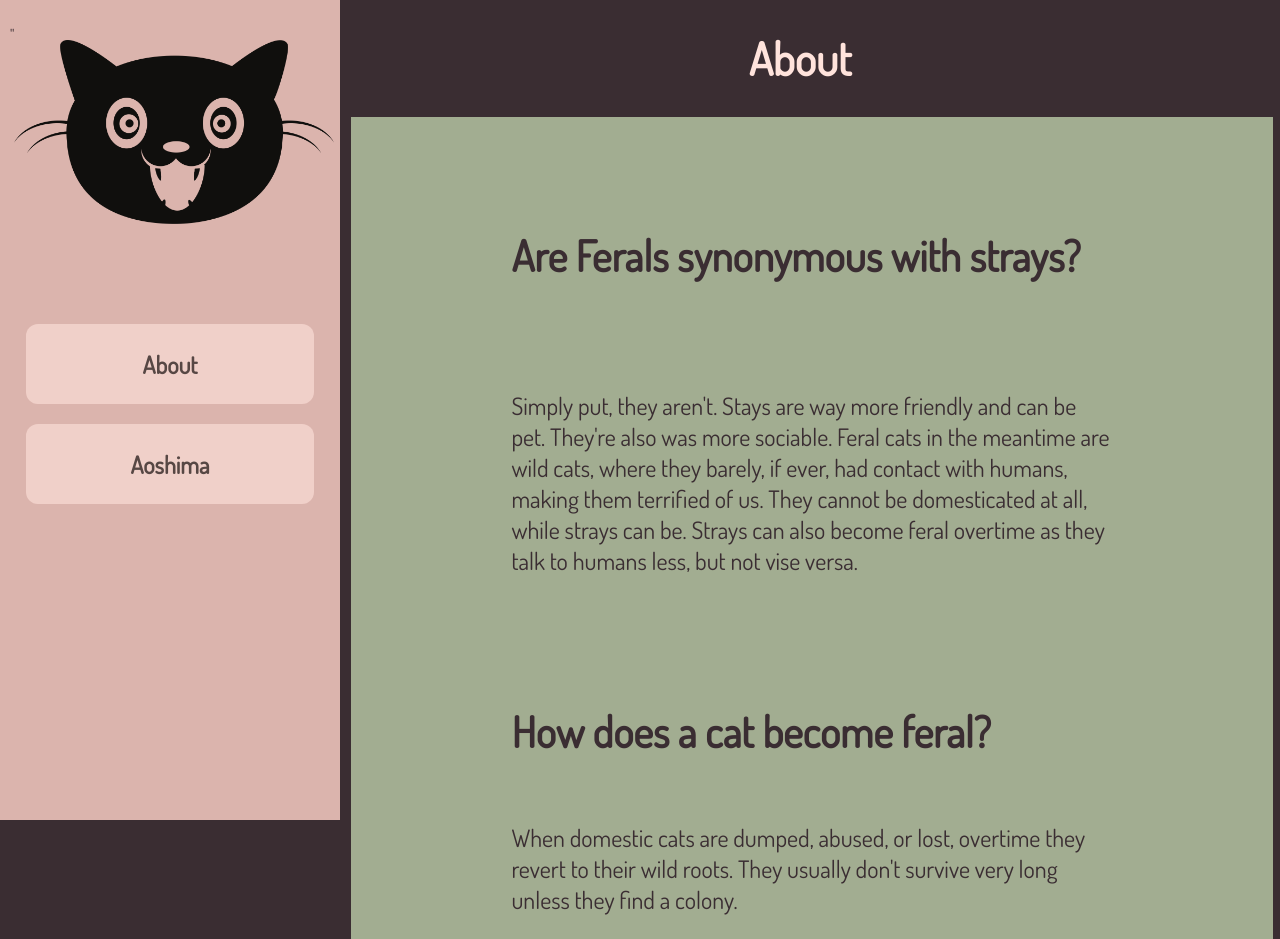
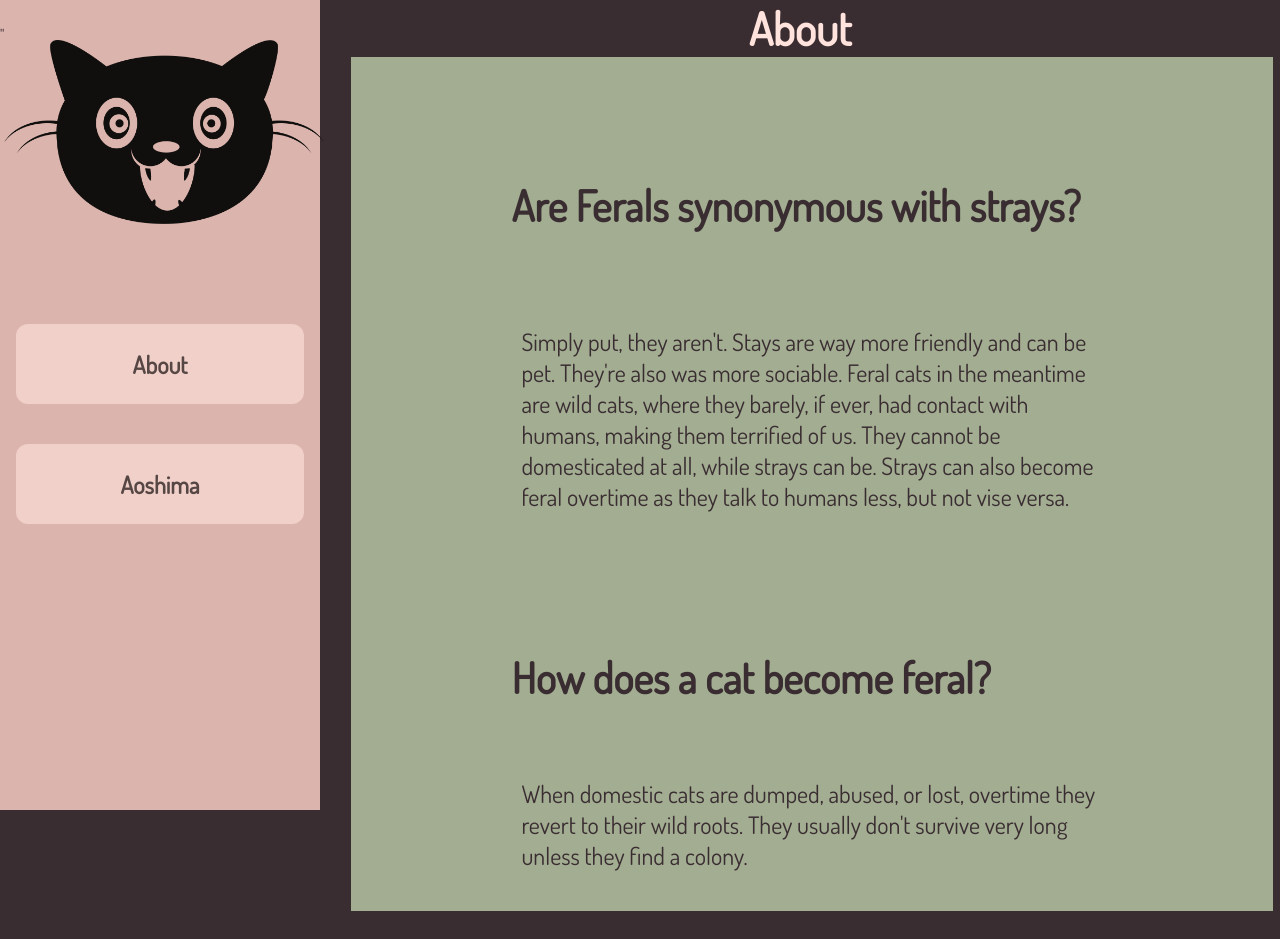
Before and after one commit to jb6400/FeralCats, a plain HTML site: page page02.html in a window 1280 px wide. After the commit the page ends 911 px from the top, so only its background shows below. Drawn offline with Linux system fonts and the light colour scheme.

Commit message:
played around with CSS Selectors

```diff
--- a/style.css
+++ b/style.css
@@ -1,14 +1,14 @@
-html{
-  padding: 0px;
-  margin: 0px;
-}
-/* fit entire window display and font choice*/
-body{
+/* fit entire window display and font choice */
+*{
   padding: 0px;
   margin: 0px;
   font-family: 'Dosis' ;
+}
+
+body{
   background-color: #3A2D32;
 }
+
 .header{
   text-align: center;
   background-color: #3A2D32;
@@ -20,21 +20,24 @@ body{
 }
 
 /*Uses flexbox as well as fixed*/
-.sideNav{
+ .sideNav{
   position: fixed;
   height: 100%;
   width: 25%;
   background-color: #DBB4AD;
   z-index: 1;
   text-align: center;
+  padding-top: 10px;
+}
+
+nav{
   display: flex;
-  align-content: space-between;
-  justify-content: center;
-  padding: 10px
+  flex-direction: column;
+  justify-content: space-around;
 }
 
 .mainContainer{
-  padding-top: 100px;
+  padding-top: 50px;
   position: absolute;
   right: 7px;
   width: 72%;
@@ -53,6 +56,12 @@ body{
   right: 0px;
   background-color: #A2AD91;
   color:#3A2D32;
+  padding-bottom: 30px;
+}
+
+.contentContainer > p {
+  box-sizing: border-box;
+  padding: 10px;
 }
 
 /*flexbox used + even spacing betwene images*/
@@ -63,10 +72,9 @@ body{
   padding-bottom: 10px;
 }
 
-.thumbnail{
+.thumbnailContainer img{
   width: 33%
 }
-
 
 .sectionHeader{
   font-size: 32pt;
@@ -114,7 +122,7 @@ button:hover{
   opacity: 1;
 }
 /*links*/
-a{
+a, a:hover, a:active{
   color: #3A2D32;
   text-decoration: none;
 }
```
Also changed, not shown: page03.html (+3 -3 lines).
